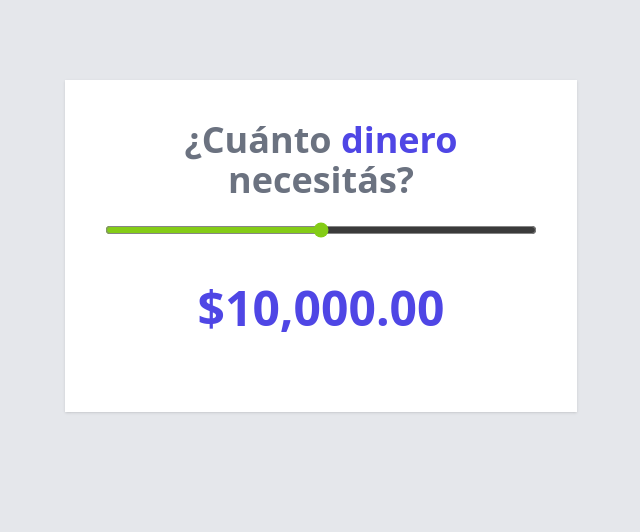
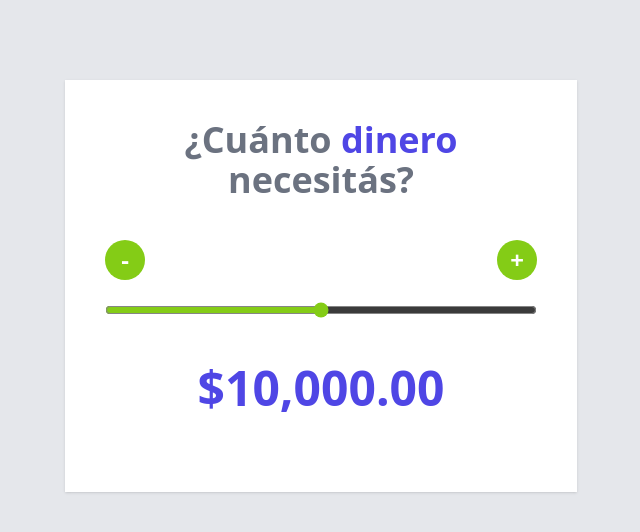
Before and after one commit to Nahuel-DevOne/cotizador-prestamos-vue, a Vue app: page / in a window 1280 px wide. Shown: the top 532 px of the page, without its empty margins (319-959 px from the left). Built offline with nearby package versions, Linux system fonts and the light colour scheme.

Commit message:
Botones de incremento y decremento agregados

```diff
--- a/src/App.vue
+++ b/src/App.vue
@@ -16,11 +16,40 @@
     return formatter.format(cantidad.value);
   });
 
+  const handleChangeDecrement = () => {
+    const VALOR = cantidad.value - STEP
+    if( VALOR < MIN){
+      alert('Cantidad no válida');
+      return;
+    }
+    cantidad.value = VALOR
+  }
+
+  const handleChangeIncrement = () => {
+    const VALOR = cantidad.value + STEP
+    if( VALOR > MAX){
+      alert('Cantidad no válida');
+      return;
+    }
+    cantidad.value = VALOR
+  }
+
 </script>
 
 <template>
   <div class="my-20 max-w-lg mx-auto bg-white shadow p-10">
     <Header />
+
+    <div class="flex justify-between mt-10">
+      <button
+        class="h-10 w-10 flex items-center justify-center font-bold bg-lime-500 rounded-full hover:outline-none hover:ring-2 hover:ring-offset-2 hover:ring-lime-500 text-white text-2xl"
+        @click="handleChangeDecrement"
+      >-</button>
+      <button
+        class="h-10 w-10 flex items-center justify-center font-bold bg-lime-500 rounded-full hover:outline-none hover:ring-2 hover:ring-offset-2 hover:ring-lime-500 text-white text-2xl"
+        @click="handleChangeIncrement"
+      >+</button>
+    </div>
 
     <div class="my-5">
       <input
```
